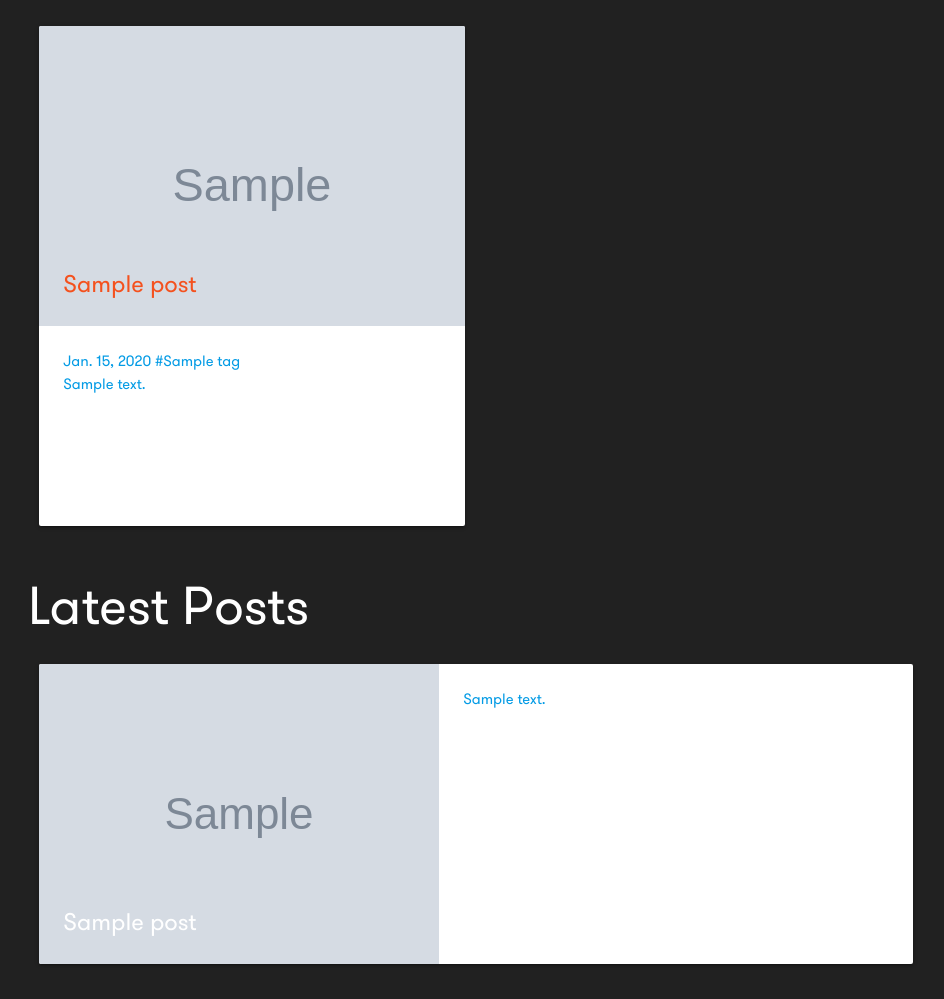
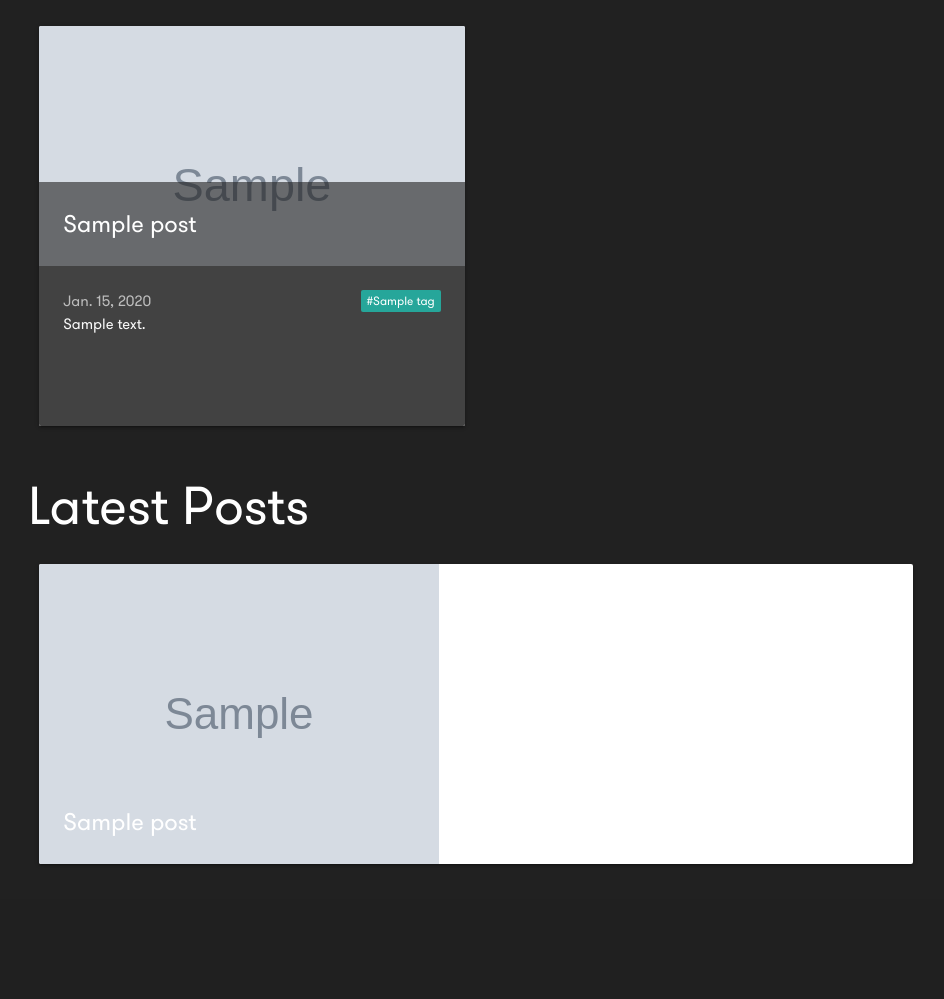
Before and after one commit to denibulkashvili/b_blog, a Django app: page / in a window 1280 px wide. Shown: the part 161-1160 px from the top of the page, without its empty margins (164-1108 px from the left). After the commit the page ends 1025 px from the top, so only its background shows below. Run offline with Django 3.2, Linux system fonts and the light colour scheme; tables that the repository leaves empty hold one stand-in row (values such as "Sample post"); grey boxes marked "Sample" are stand-in pictures; some libraries are stand-ins or nearby versions.

Commit message:
Complete featured section styling

```diff
--- a/static/css/styles.css
+++ b/static/css/styles.css
@@ -1,9 +1,11 @@
 /* GENERAL */
 :root {
-  --main-dark: #212121;
-  --main-grey: #424242;
-  --secondary-orange: #f4511e;
+  --main-dark: #212121; /* grey darken-4 */
+  --main-grey: #424242; /* grey darken-3  */
+  --main-orange: #f4511e; /* deep-orange darken-1  */
   --secondary-crimson: #dd2433;
+  --secondary-teal: #a7ffeb; /* teal accent-1 */
+  --secondary-grey: #fafafa; /* grey lighten-5 */
   --white-text: #ffffff;
 }
 
@@ -14,7 +16,6 @@
 
 html {
   font-family: "Walsheim", "Helvetica Neue", Helvetica, Roboto, Arial, sans-serif;
-  transition: all 0.5s ease;
 }
 
 body {
@@ -29,9 +30,9 @@ body {
 }
 
 nav {
-  background: var(--secondary-orange);  /* fallback for old browsers */
-  background: -webkit-linear-gradient(to left, var(--secondary-crimson), var(--secondary-orange));  /* Chrome 10-25, Safari 5.1-6 */
-  background: linear-gradient(to left, var(--secondary-crimson), var(--secondary-orange)); /* W3C, IE 10+/ Edge, Firefox 16+, Chrome 26+, Opera 12+, Safari 7+ */
+  background: var(--main-orange);  /* fallback for old browsers */
+  background: -webkit-linear-gradient(to left, var(--secondary-crimson), var(--main-orange));  /* Chrome 10-25, Safari 5.1-6 */
+  background: linear-gradient(to left, var(--secondary-crimson), var(--main-orange)); /* W3C, IE 10+/ Edge, Firefox 16+, Chrome 26+, Opera 12+, Safari 7+ */
 
 }
 
@@ -50,10 +51,22 @@ nav ul li a {
 }
 
 /* HOME TEMPLATE */
-.homepage-section-title span {
-  visibility: hidden;
+
+/* featured cards */
+.homepage-card-title {
+  transition: all 0.5s ease;
+  background: rgba(33, 33, 33, 0.6);
+  width: 100%;
+  color: var(--white-text)
 }
-.homepage-section-title:hover {
-  visibility: initial;
-  color: var(--secondary-crimson);
+.homepage-card-title:hover {
+  background: rgba(33, 33, 33, 0.8);
+  color: var(--main-orange);
 }
+.homepage-card-content {
+  background: var(--main-grey);
+  height: 100%;
+}
+.homepage-post-tags > a {
+  text-decoration: underline;
+}
--- a/templates/index.html
+++ b/templates/index.html
@@ -6,29 +6,28 @@
   <div class="homepage">
 
     <div class="featured row">
-      <h2 class="homepage-section-title">Featured <span>>></span></h2>
+      <h2 class="homepage-section-title white-text">Featured</h2>
       {% for post in post_list %}
         {% if post.is_featured %}
           <div class="col s6">
             <a href="{% url 'posts:post_detail' slug=post.slug %}">
-              <div class="card large hoverable">
+              <div class="card medium hoverable">
                 <div class="card-image waves-effect waves-block waves-light">
                   <img src="{{ post.cover.url }}" alt="{{ post.title }}">
-                  <span class="card-title deep-orange-text text-darken-1">{{ post.title }}</span>
+                  <span class="homepage-card-title card-title">
+                    <span class="homepage-card-title-text">{{ post.title }}</span>
+                  </span>
                 </div>
-                <div class="card-content">
+                <div class="card-content homepage-card-content">
                     <p>
-                        <span class="homepage-post-date">{{ post.date_created }}</span>
-                        <span class="homepage-post-tags">
+                        <span class="homepage-post-date grey-text text-lighten-1">{{ post.date_created }}</span>
+                        <span class="homepage-post-tags teal-text text-accent-1 ">
                           {% for tag in post.tags.all %}
-                            #{{ tag.name }}
+                            <span class="new badge hoverable" data-badge-caption="">#{{ tag.name }}</span>
                           {% endfor %}
                         </span>
                     </p>
-                    <p>{{ post.description }}</p>
-                </div>
-                <div class="card-reveal deep-orange-text text-darken-1">
-                  <span class="card-title">{{ post.title }}<i class="material-icons right">close</i></span>
+                    <p class="grey-text text-lighten-5">{{ post.description }}</p>
                 </div>
               </div>
             </a>
@@ -39,7 +38,7 @@
     </div>
 
     <div class="latest-posts row">
-      <h2 class="homepage-section-title">Latest Posts <span>>></span></h2>
+      <h2 class="homepage-section-title white-text">Latest Posts</h2>
       {% for post in post_list %}
         <div class="col s12">
             <a href="{% url 'posts:post_detail' slug=post.slug %}">
@@ -50,7 +49,7 @@
                 </div>
                 <div class="card-stacked">
                   <div class="card-content">
-                    <p>{{ post.description }}</p>
+                    <p class="white-text">{{ post.description }}</p>
                   </div>
                 </div>
               </div>
```
